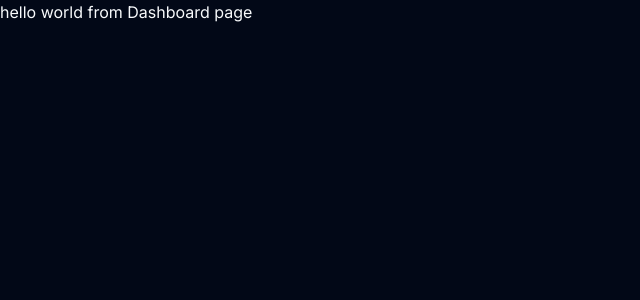
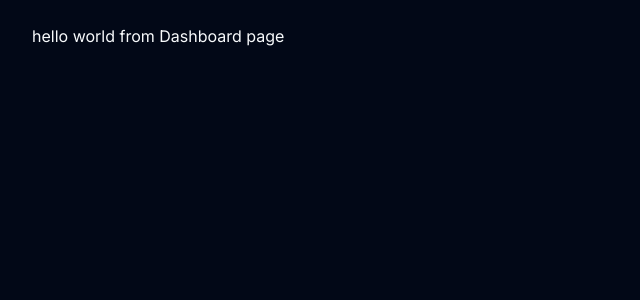
Before and after one commit to acesu1/customer-flow, a React (Vite) app: page / in a window 1280 px wide. Shown: the top 300 px of the page, without its empty margins (0-640 px from the left). Built offline with nearby package versions, Linux system fonts and the light colour scheme.

Commit message:
feat: add base layout for pages

```diff
--- /dev/null
+++ b/src/pages/_layouts/app.tsx
@@ -0,0 +1,11 @@
+import { Outlet } from 'react-router-dom'
+
+export function AppLayout() {
+  return (
+    <div className="flex min-h-screen flex-col antialiased">
+      <div className="flex flex-1 flex-col gap-4 p-8 pt-6">
+        <Outlet />
+      </div>
+    </div>
+  )
+}
```
Also changed, not shown: src/routes.tsx (+13 -5 lines).
